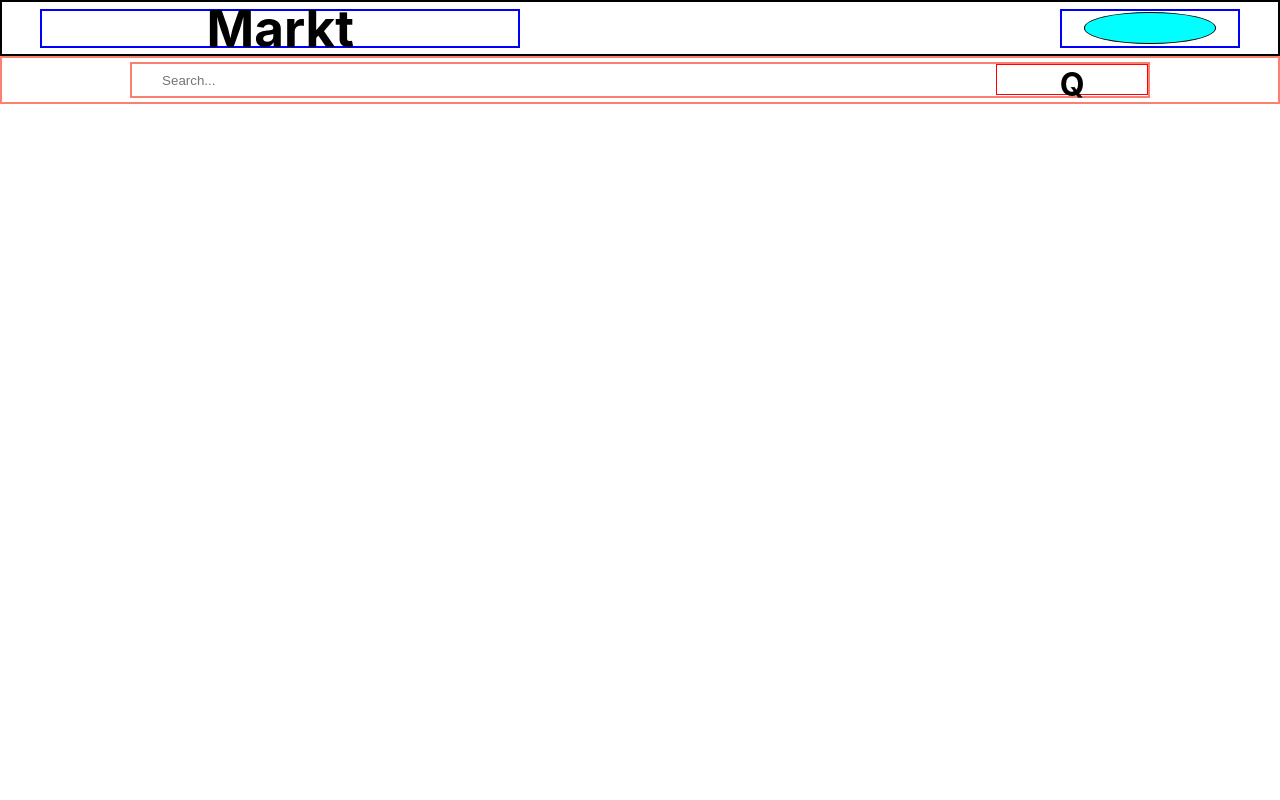
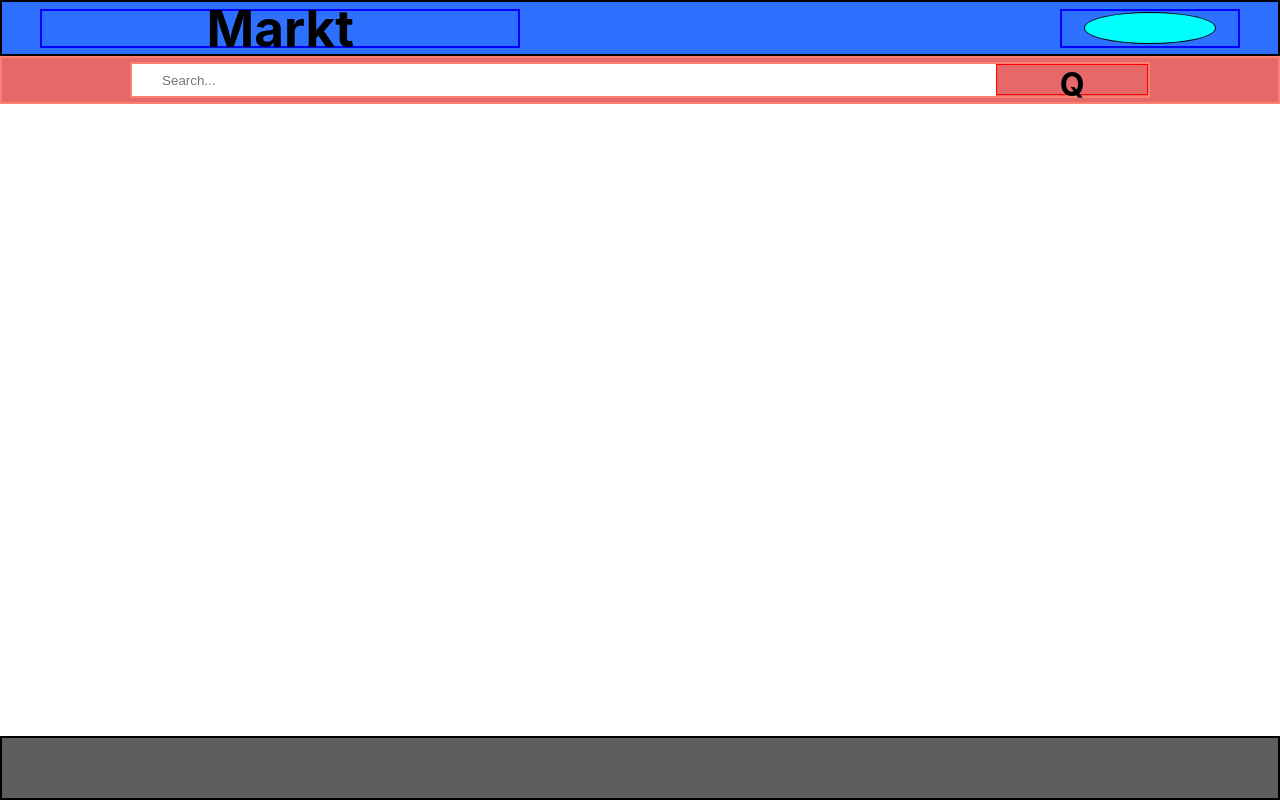
Before and after one commit to Markt-2024/Markt_Mob, a React (Create React App) app in the folder front-end/: page / in a window 1280 px wide. Built offline with nearby package versions, Linux system fonts and the light colour scheme.

Commit message:
Footer created

```diff
--- a/front-end/src/App.js
+++ b/front-end/src/App.js
@@ -1,4 +1,5 @@
 import './App.css';
+import Footer from './components/Footer/Footer';
 import Header from './components/Header/Header';
 import Search from './components/Search/Search';
 
@@ -7,6 +8,7 @@ function App() {
     <div className="App">
       <Header/>
       <Search/>
+      <Footer/>
     </div>
   );
 }
--- a/front-end/src/components/Footer/Footer.css
+++ b/front-end/src/components/Footer/Footer.css
@@ -0,0 +1,15 @@
+*{
+    padding: 0%;
+    margin: 0%;
+    box-sizing: border-box;
+}
+
+.Footer{
+    height:8vh;
+    width: 100vw;
+    border: 2px solid black;
+    position: absolute;
+    bottom: 0;
+    padding-bottom: 1%;
+    background-color: rgb(94, 94, 94);
+}
--- a/front-end/src/components/Header/Header.css
+++ b/front-end/src/components/Header/Header.css
@@ -8,6 +8,7 @@
     height:7vh;
     width: 100vw;
     border: 2px solid black;
+    background-color: rgb(46, 112, 255);
     display: flex;
     justify-content: space-between;
     align-items: center;
--- a/front-end/src/components/Search/Search.css
+++ b/front-end/src/components/Search/Search.css
@@ -8,6 +8,7 @@
     height:6vh;
     width: 100vw;
     border: 2px solid salmon;
+    background-color: rgb(230, 104, 104);
     display: flex;
     justify-content: center;
     align-items: center;
```
